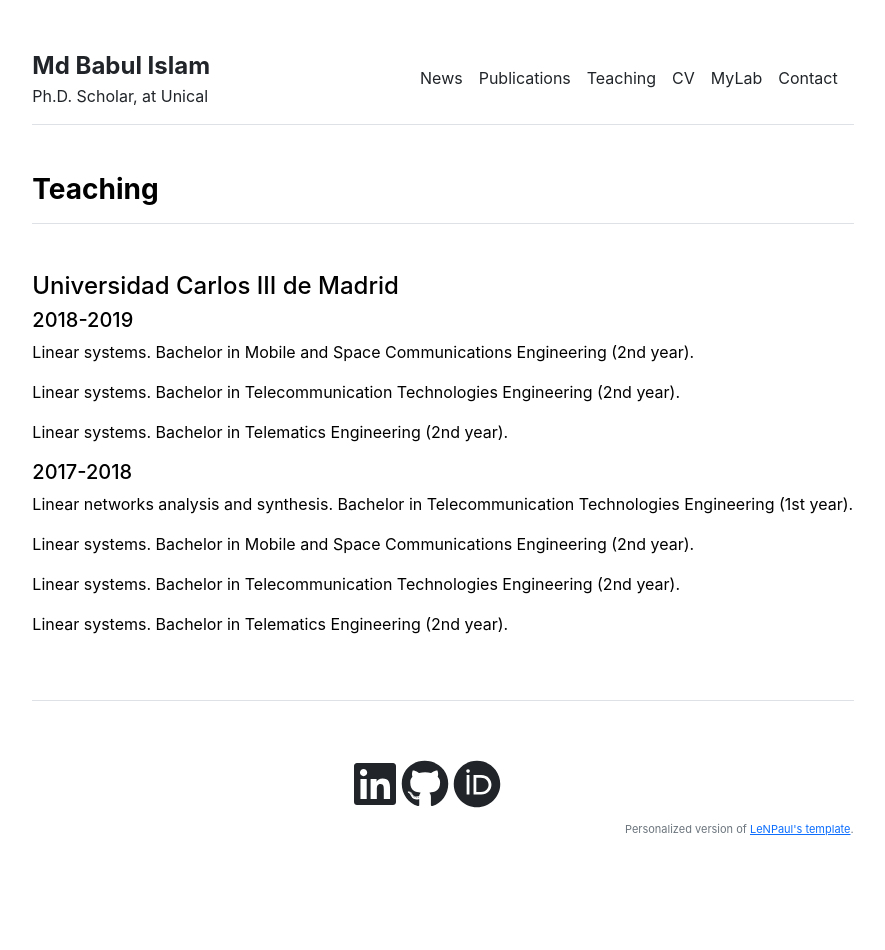
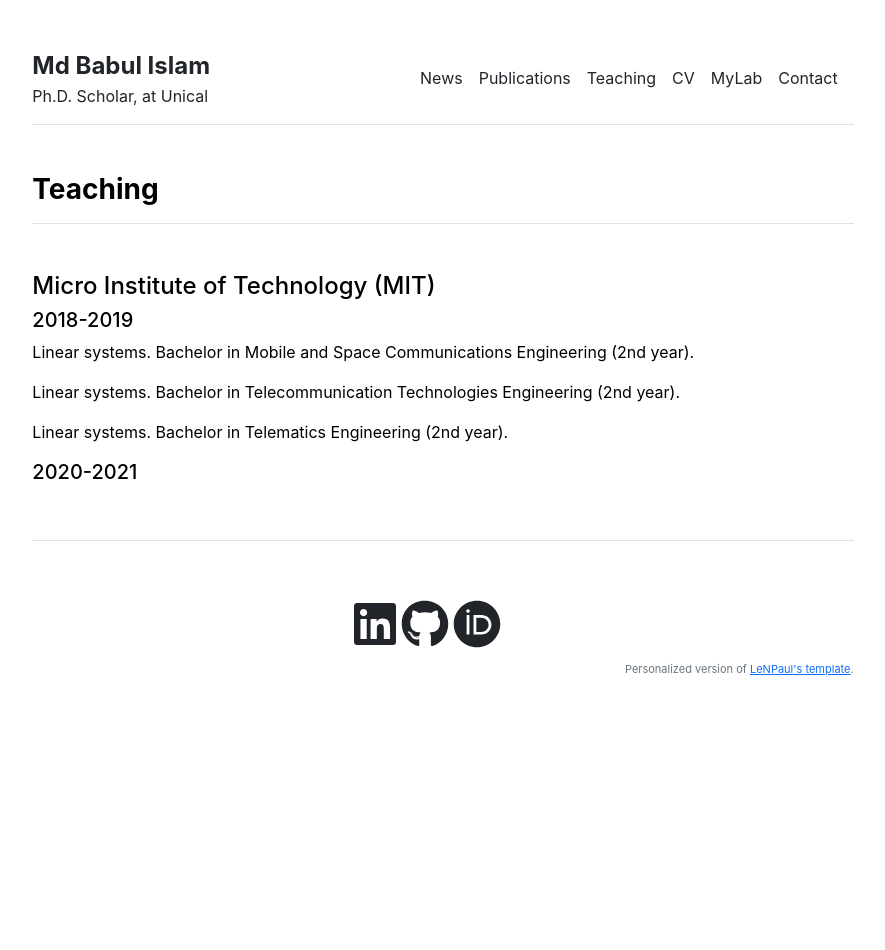
Before and after one commit to babulcseian/babulcseian.github.io, a Jekyll site: the page built from teaching.md, in a window 1280 px wide. Shown: the whole page, without its empty margins (197-1082 px from the left). Built offline with Jekyll 4.4.1, drawn with Linux system fonts in a browser that asks for light colours; a style sheet for code colours, icons or effects is not loaded; after the commit the page ends 900 px from its top, so only the background shows below that.

Commit message:
Update teaching.html

```diff
--- a/_layouts/teaching.html
+++ b/_layouts/teaching.html
@@ -7,16 +7,16 @@ layout: default
 <div class="row g-5 mb-5">
   <div>
     <h3 class="fw-bold border-bottom pb-3 mb-5">Teaching</h3>
-    <h4>Universidad Carlos III de Madrid</h4>
+    <h4>Micro Institute of Technology (MIT)</h4>
     <h5>2018-2019</h5>
     {% for item in site.data.teaching_data %}
       {% if item.place == "carlos" and item.year == "2018-2019" %}
         <p>{{ item.name }}. {{ item.degree }}.</p>
       {% endif %}
     {% endfor %}
-    <h5>2017-2018</h5>
+    <h5>2020-2021</h5>
     {% for item in site.data.teaching_data %}
-      {% if item.place == "carlos" and item.year == "2017-2018" %}
+      {% if item.place == "carlos" and item.year == "2020-2021" %}
         <p>{{ item.name }}. {{ item.degree }}.</p>
       {% endif %}
     {% endfor %}
```
